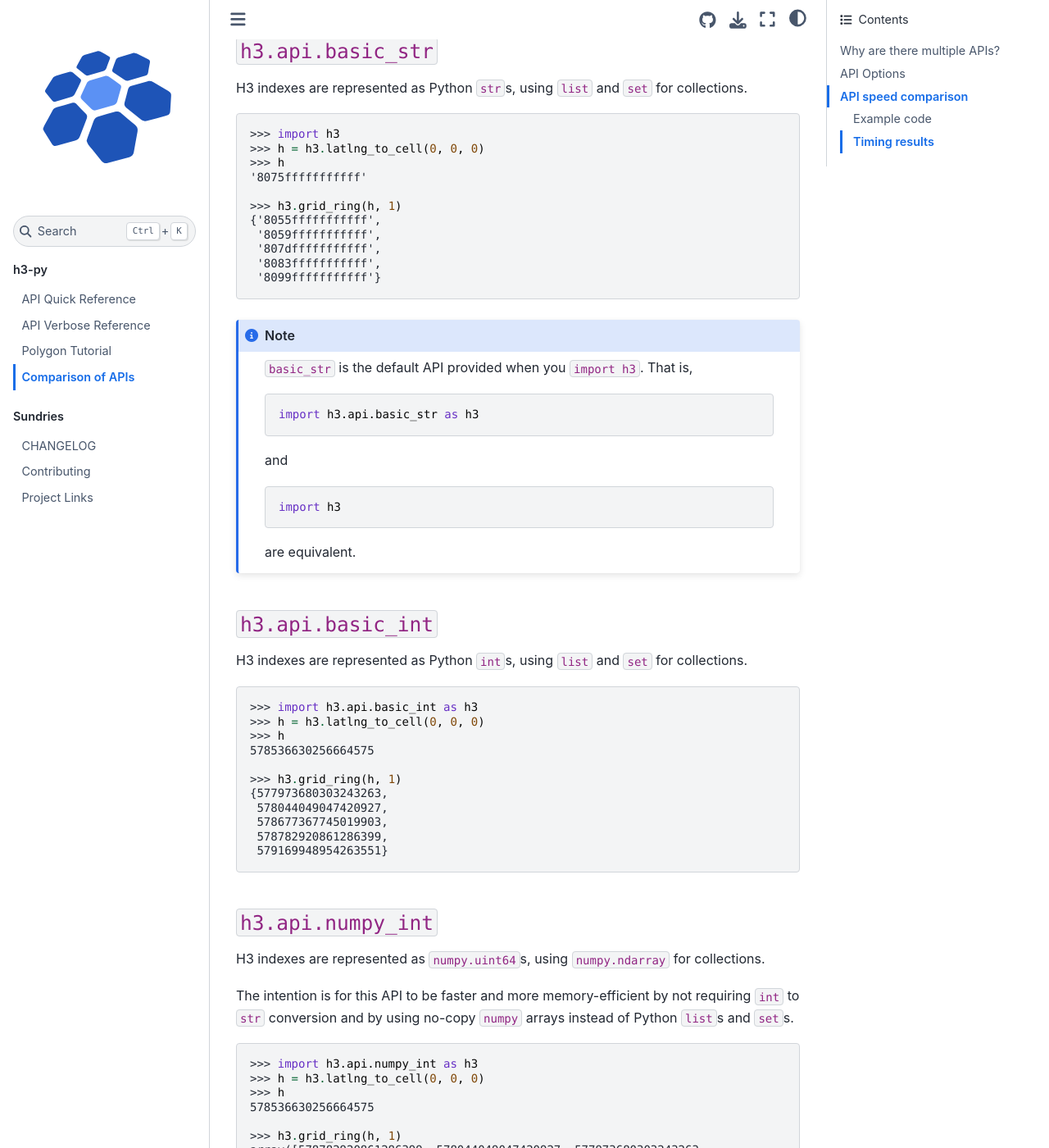
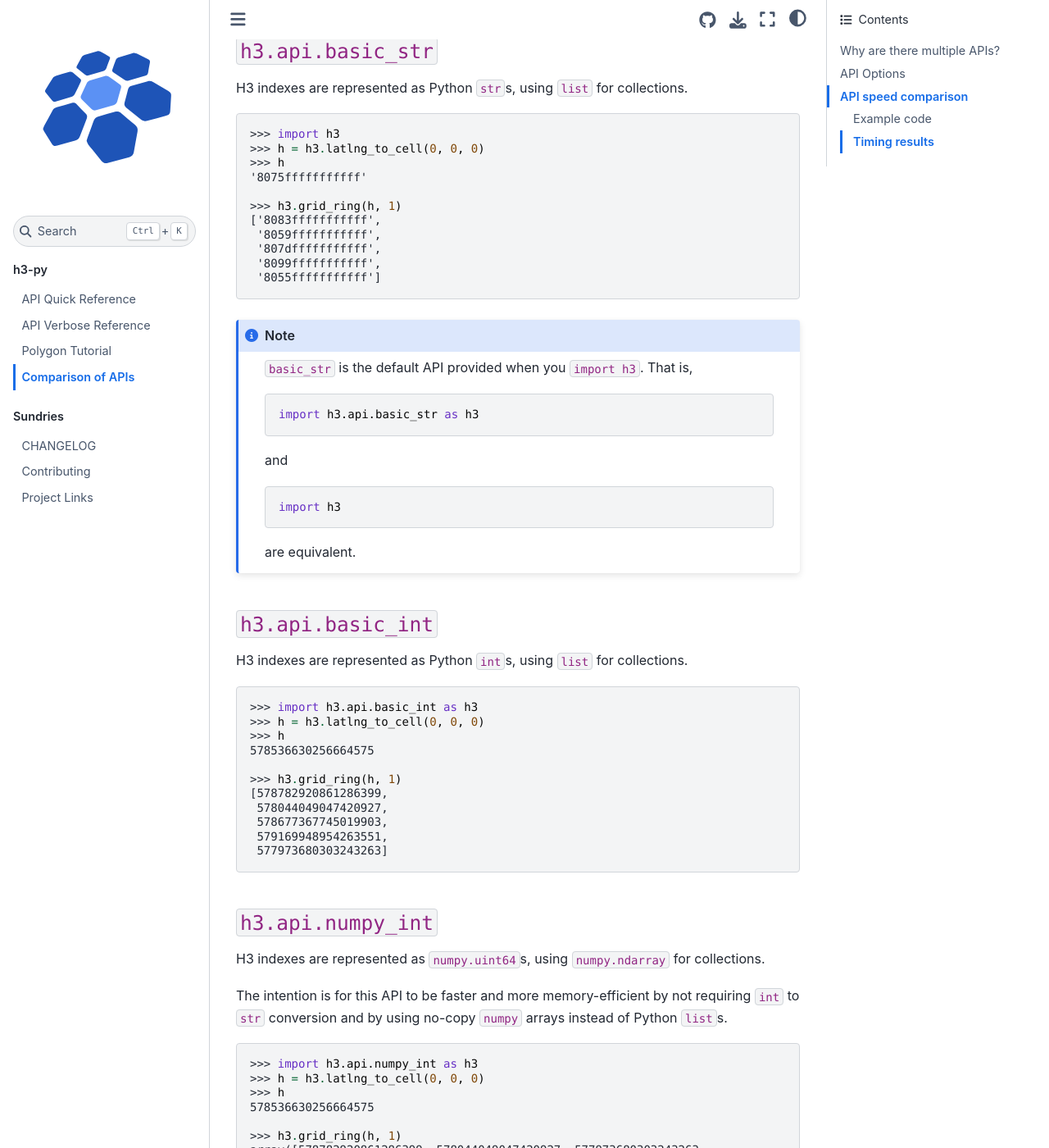
Before and after one commit to uber/h3-py, a Jupyter Book: the page built from docs/api_comparison.md, in a window 1280 px wide and 1400 px high, scrolled down 1178 px. Shown: the whole window at 82% size. Built offline with Jupyter Book 1.0.4 settings and Sphinx 7.4.7 and the Sphinx Book theme 1.1.4, drawn with Linux system fonts in a browser that asks for light colours.

Commit message:
Docs: say collections are returned as lists, not sets
Since v4.0.0b3 (#339) the basic_str and basic_int APIs return a list for
every collection output; nothing returns a set any more. Two places still
described the old behaviour:

- docs/api_comparison.md showed set literals as the output of
  h3.grid_ring() for basic_str and basic_int and said these APIs use
  "list and set for collections".
- The get_icosahedron_faces docstring said every interface returns a
  Python set. The existing test (test_icosahedron_faces) asserts a list.

Update the examples and wording to match what the functions return.

`````diff
--- a/docs/api_comparison.md
+++ b/docs/api_comparison.md
@@ -24,7 +24,7 @@ hexadecimal format (`8075fffffffffff`).
 The *default* Python API (via `import h3` or `import h3.api.basic_str`),
 represents indices in their hexadecimal
 format as a Python `str`s and uses standard Python collection types like
-`set` and `list`. These conventions make it more natural to work with
+`list`. These conventions make it more natural to work with
 `h3-py` objects in Python, but come at the cost of converting back and forth
 between the C and Python representations.
 
@@ -40,7 +40,7 @@ Note that the APIs are all 100% compatible, and it is easy to convert
 between them with functions like `int_to_str` (links!) and `str_to_int`.
 
 For example, one common pattern is to use `h3.api.numpy_int` for any
-computationally-heavy work, and convert the output to `str` and `list`/`set`
+computationally-heavy work, and convert the output to `str` and `list`
 (akin to `h3.api.basic_str`) to inspect or report the results.
 ```
 
@@ -50,7 +50,7 @@ computationally-heavy work, and convert the output to `str` and `list`/`set`
 ### `h3.api.basic_str`
 
 H3 indexes are represented as Python `str`s,
-using `list` and `set` for collections.
+using `list` for collections.
 
 ```python
 >>> import h3
@@ -59,11 +59,11 @@ using `list` and `set` for collections.
 '8075fffffffffff'
 
 >>> h3.grid_ring(h, 1)
-{'8055fffffffffff',
+['8083fffffffffff',
  '8059fffffffffff',
  '807dfffffffffff',
- '8083fffffffffff',
- '8099fffffffffff'}
+ '8099fffffffffff',
+ '8055fffffffffff']
 ```
 
 ````{note}
@@ -83,7 +83,7 @@ are equivalent.
 
 ### `h3.api.basic_int`
 
-H3 indexes are represented as Python `int`s, using `list` and `set` for collections.
+H3 indexes are represented as Python `int`s, using `list` for collections.
 
 ```python
 >>> import h3.api.basic_int as h3
@@ -92,11 +92,11 @@ H3 indexes are represented as Python `int`s, using `list` and `set` for collecti
 578536630256664575
 
 >>> h3.grid_ring(h, 1)
-{577973680303243263,
+[578782920861286399,
  578044049047420927,
  578677367745019903,
- 578782920861286399,
- 579169948954263551}
+ 579169948954263551,
+ 577973680303243263]
 ```
 
 ### `h3.api.numpy_int`
@@ -106,7 +106,7 @@ for collections.
 
 The intention is for this API to be faster and more memory-efficient by
 not requiring `int` to `str` conversion and by using
-no-copy `numpy` arrays instead of Python `list`s and `set`s.
+no-copy `numpy` arrays instead of Python `list`s.
 
 ```python
 >>> import h3.api.numpy_int as h3
`````
Also changed, not shown: 1 other file.
